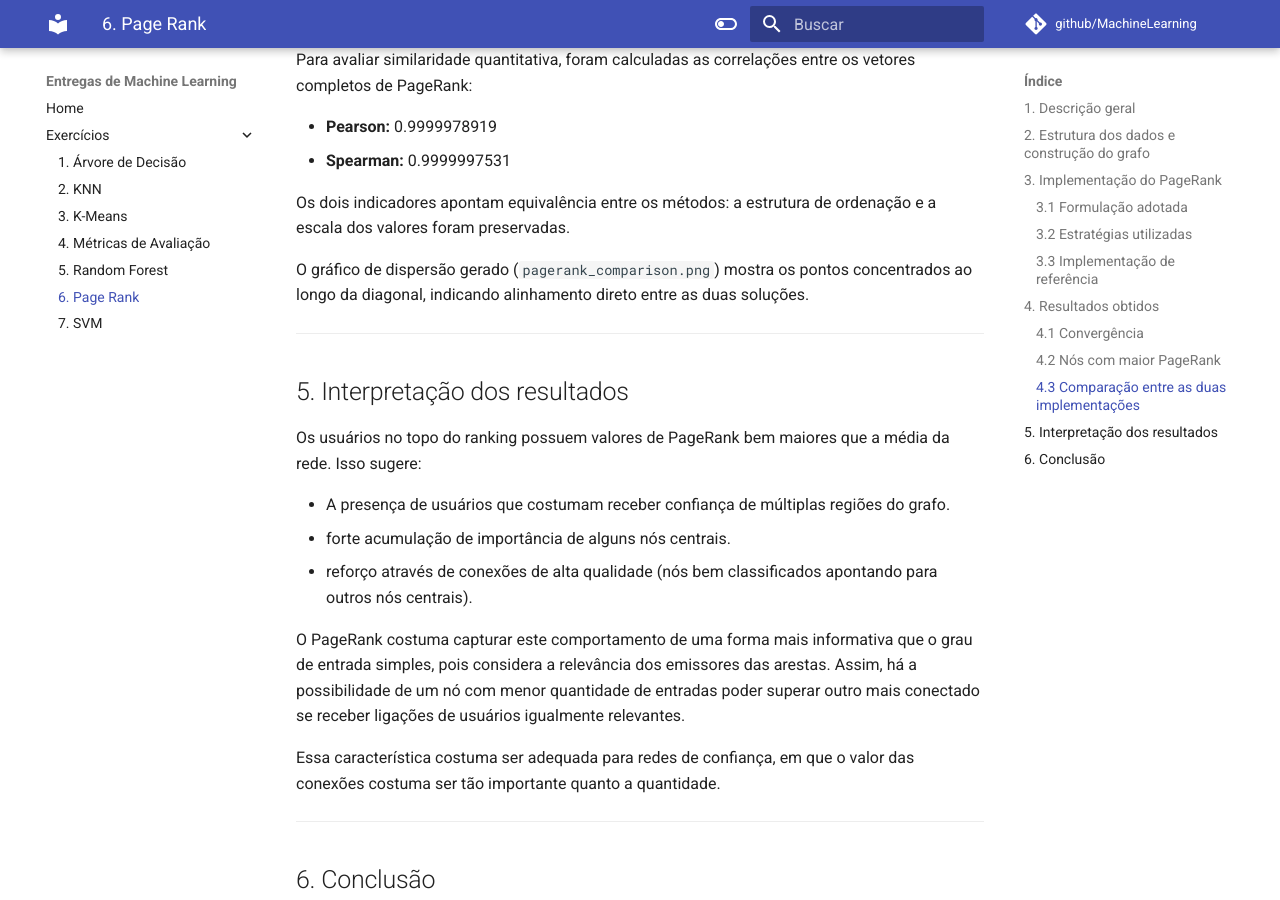
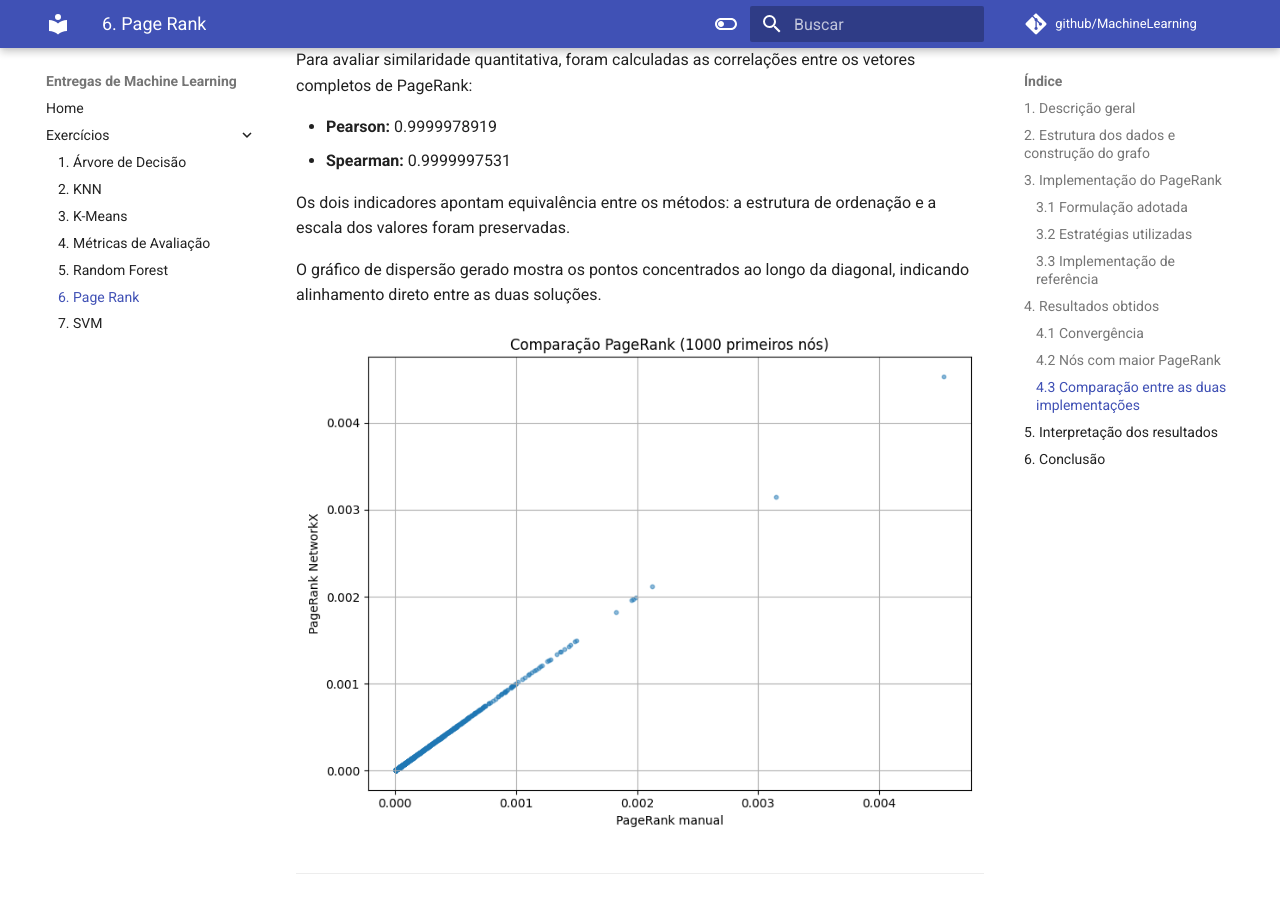
Before and after one commit to guikingoak/MachineLearning, an MkDocs documentation site: the page built from docs/roteiro_6/main.md, in a window 1280 px wide and 900 px high, scrolled down 3070 px. Built offline with MkDocs 1.6.1 and Material for MkDocs 9.7.7, drawn with Linux system fonts in a browser that asks for light colours; comment, search, counter and statistics services are not loaded.

Commit message:
roteiro_6 alterações

```diff
--- a/docs/roteiro_6/main.md
+++ b/docs/roteiro_6/main.md
@@ -104,7 +104,9 @@ Para avaliar similaridade quantitativa, foram calculadas as correlações entre
 
 Os dois indicadores apontam equivalência entre os métodos: a estrutura de ordenação e a escala dos valores foram preservadas.
 
-O gráfico de dispersão gerado (`pagerank_comparison.png`) mostra os pontos concentrados ao longo da diagonal, indicando alinhamento direto entre as duas soluções.
+O gráfico de dispersão gerado mostra os pontos concentrados ao longo da diagonal, indicando alinhamento direto entre as duas soluções.
+
+![Gráfico de comparação do PageRank](pagerank_comparison.png)
 
 ---
 
```
Also changed, not shown: docs/index.md (line endings or trailing spaces), site/roteiro_6/main/index.html, site/search/search_index.json.
